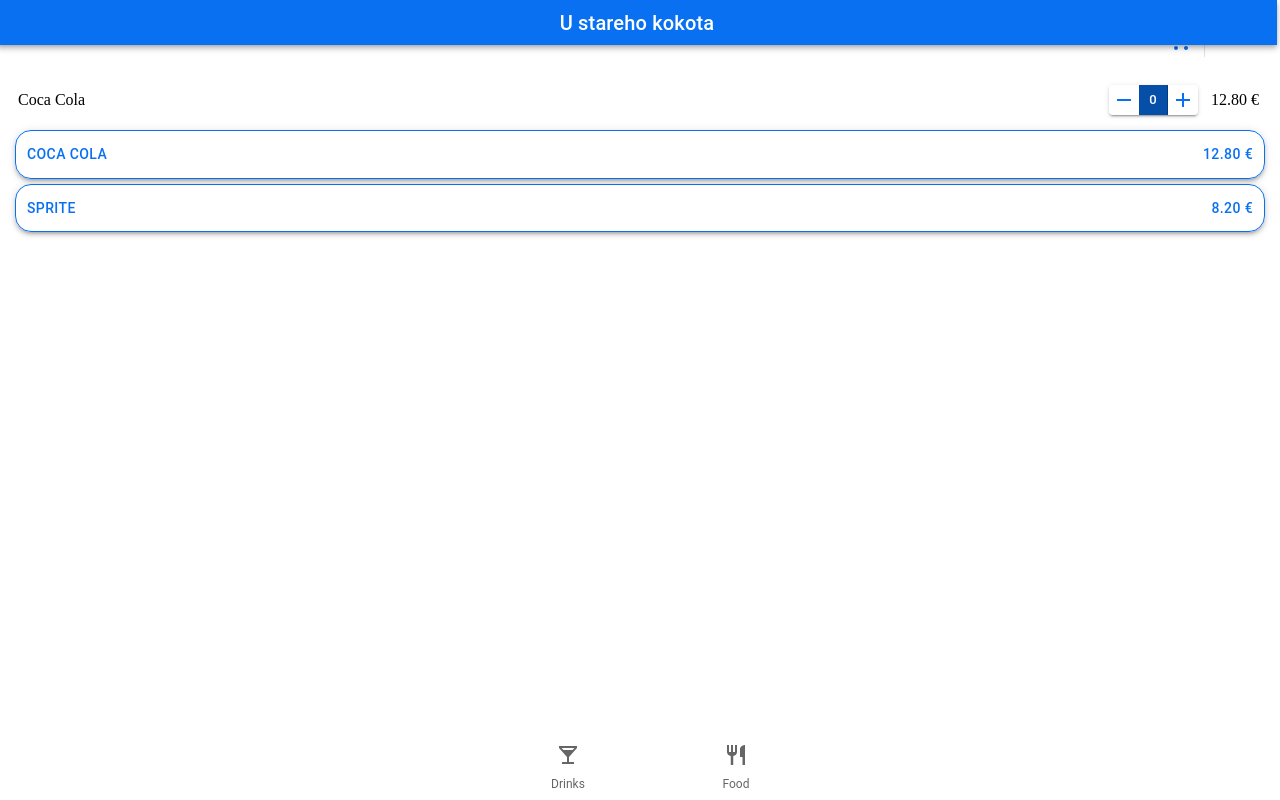
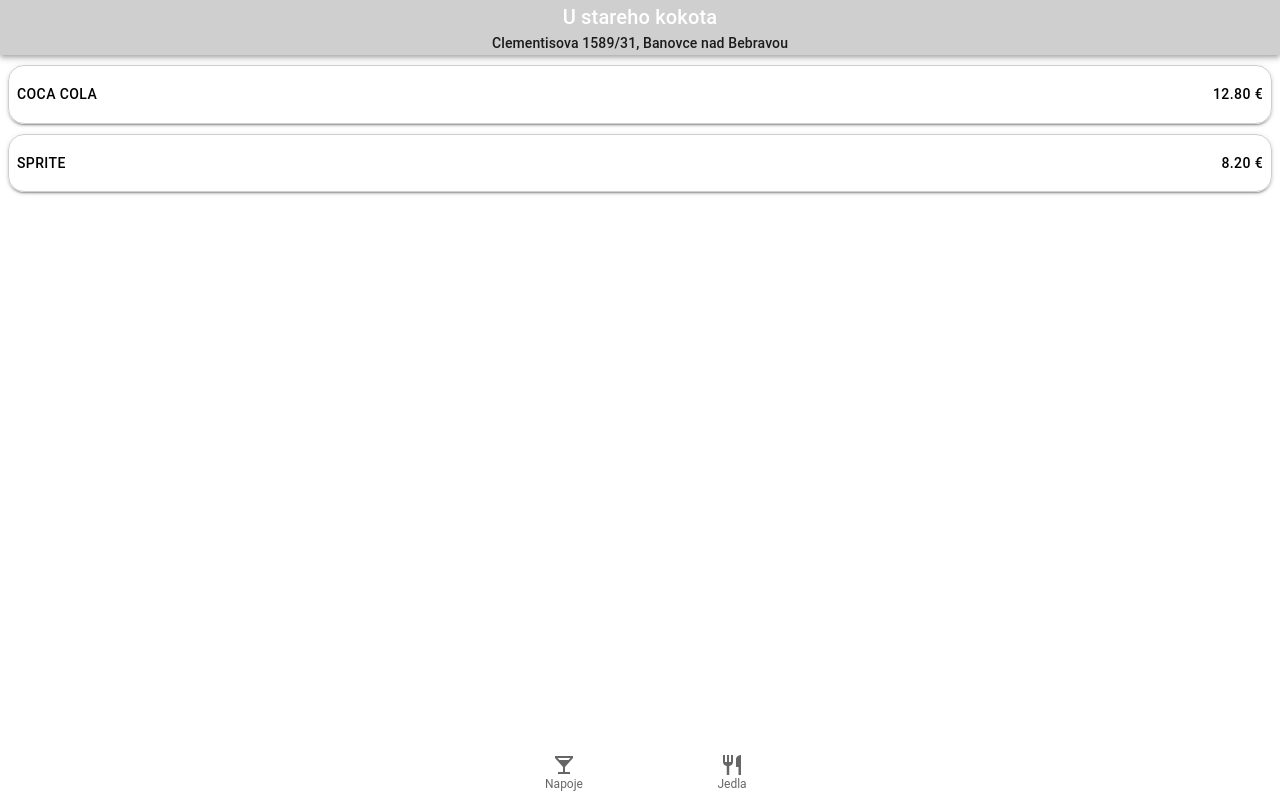
Before and after one commit to adammartiska/eMenu, a React (Create React App) app in the folder GUI/: page /drinks in a window 1280 px wide. Built offline with nearby package versions, Linux system fonts and the light colour scheme.

Commit message:
Add proper color theme, looks nice

```diff
--- a/GUI/package.json
+++ b/GUI/package.json
@@ -20,6 +20,7 @@
     "react-redux": "^7.2.5",
     "react-router-dom": "^5.3.0",
     "react-scripts": "4.0.3",
+    "sass": "^1.42.1",
     "web-vitals": "^1.0.1"
   },
   "scripts": {
--- a/GUI/src/App.css
+++ b/GUI/src/App.css
@@ -1,5 +1,9 @@
-* {
+body {
+  margin: 0;
+}
+
+.app-wrapper {
   box-sizing: border-box;
-  margin: 5px 3px;
+  margin: 8px;
   padding: 0;
 }
--- a/GUI/src/App.js
+++ b/GUI/src/App.js
@@ -21,13 +21,42 @@
   },
   palette: {
     primary: {
-      main: "#0971f1",
-      darker: "#053e85",
+      main: "#1769aa",
+      lighter: "##6573C3",
+    },
+    lighter: {
+      main: "#757ce8",
     },
     neutral: {
       main: "#64748B",
       contrastText: "#fff",
     },
+    secondary: {
+      main: "#9e8df0",
+    },
+    primaryColor: "#4a148c",
+    secondaryColor: "#ff6f00",
+    sedatmava: "#C9C9C9",
+    carhartt: "#006f33",
+    primaryPurple: "#6200EE",
+    primaryBlue: "#246EE9",
+    lightGray: "#EAEAEA",
+    cornFlower: "#7B8CDE",
+    charCoal: {
+      main: "#2D4654",
+    },
+    mantis: "#7DD181",
+    onyx: {
+      main: "#D0CFCF",
+      // zaujimava modra main: "#6699CC",
+      //main: "#DFE0DC",
+      //main: "#F4F4F8",
+      //main: "#C9CAD9",
+    },
+    onyxDarker: {
+      main: "#484747",
+    },
+    darkGray: "#ccc",
   },
   components: {
     MuiButtonGroup: {
@@ -51,19 +80,24 @@
       <ThemeProvider theme={theme}>
         <Router>
           <AppBar
-            position="absolute"
+            position="sticky"
+            color="onyx"
             sx={{
               marginTop: 0,
-              height: 45,
+              height: 55,
               display: "flex",
               justifyContent: "center",
               alignItems: "center",
             }}
           >
-            <Typography variant="h6" color="inherit" component="div">
+            <Typography variant="h6" color="white" component="div">
               U stareho kokota
             </Typography>
+            <Typography variant="subtitle2" color="inherit" component="div">
+              Clementisova 1589/31, Banovce nad Bebravou
+            </Typography>
           </AppBar>
+          <div className="app-wrapper">
             <Switch>
               <Route path="/food">
                 <FoodMenuPage />
@@ -86,18 +120,19 @@
             >
               <BottomNavigationAction
                 icon={<LocalBarIcon />}
-              label="Drinks"
+                label="Napoje"
                 component={Link}
                 to="/drinks"
               />
               <BottomNavigationAction
-              label="Food"
+                label="Jedla"
                 component={Link}
                 to="/food"
                 icon={<RestaurantIcon />}
               />
               {/* <BottomNavigationAction label="Default" component={Link} to="/" />  */}
             </BottomNavigation>
+          </div>
         </Router>
       </ThemeProvider>
     </Provider>
--- a/GUI/src/components/Counter.js
+++ b/GUI/src/components/Counter.js
@@ -20,7 +20,7 @@
         onClick={() => onRemoveButtonClick(id)}
         size="small"
         aria-label="delete"
-        color="primary"
+        color="onyxDarker"
         sx={{
           width: 30,
         }}
@@ -31,8 +31,8 @@
         disabled
         sx={{
           "&.Mui-disabled": {
-            bgcolor: "primary.dark",
-            color: "white",
+            bgcolor: "onyx.main",
+            color: "black",
           },
         }}
       >
@@ -41,7 +41,7 @@
       <IconButton
         onClick={() => onAddButtonClick(id)}
         aria-label="delete"
-        color="primary"
+        color="onyxDarker"
         sx={{
           width: 30,
         }}
--- a/GUI/src/components/MenuItem3.js
+++ b/GUI/src/components/MenuItem3.js
@@ -23,15 +23,16 @@
   return (
     <Box
       sx={{
-        boxShadow: 3,
+        boxShadow: 2,
         border: 1,
-        borderColor: "primary.main",
+        borderColor: "onyx.main",
         borderRadius: 4,
       }}
     >
       <Button
         onClick={() => setExpanded(!expanded)}
         sx={{
+          color: "black",
           display: "flex",
           flexDirection: "row",
           justifyContent: "space-between",
@@ -54,12 +55,12 @@
             />
             <Button
               onClick={handleAddToBag}
-              color="primary"
+              color="onyx"
               variant="contained"
               endIcon={<AddShoppingCartIcon />}
               sx={{
                 height: 35,
-                bgcolor: "primary.dark",
+                bgcolor: "onyx",
                 marginLeft: 2,
               }}
             >
--- a/GUI/src/pages/drinks-menu-page.js
+++ b/GUI/src/pages/drinks-menu-page.js
@@ -4,6 +4,7 @@
 import MenuItem3 from "../components/MenuItem3";
 import { useDispatch, useSelector } from "react-redux";
 import { addToCart } from "./drinksSlice";
+import "./drinks-menu-page.scss";
 
 // STATE SHOULD BE OBJECT WITH KEYS AND THEIR QUANTITY
 // FOR EXAMPLE : { cocaCola: 2 } idk, if we should keep also 0-quantity drinks in the state
@@ -46,7 +47,10 @@
   );
 
   return (
-    <div>
+    <div className="drinks-menu-page-wrapper">
+      {/*
+
+        Another variants for menu items
       <MenuItem name="Coca Cola" price="12.80" />
       <MenuItem2
         id="cocaCola"
@@ -56,7 +60,7 @@
         name="Coca Cola"
         count={drinksOrder.cocaCola}
         price="12.80"
-      />
+      /> */}
       <MenuItem3
         id="cocaCola"
         onAddButtonClick={handleAddButtonClick}
--- /dev/null
+++ b/GUI/src/pages/drinks-menu-page.scss
@@ -0,0 +1,5 @@
+.drinks-menu-page-wrapper {
+  div {
+    margin: 10px 0px;
+  }
+}
```
Also changed, not shown: 1 other file (tests, documents, lock files or other folders). Lines whose indentation alone changed are shown as unchanged.
